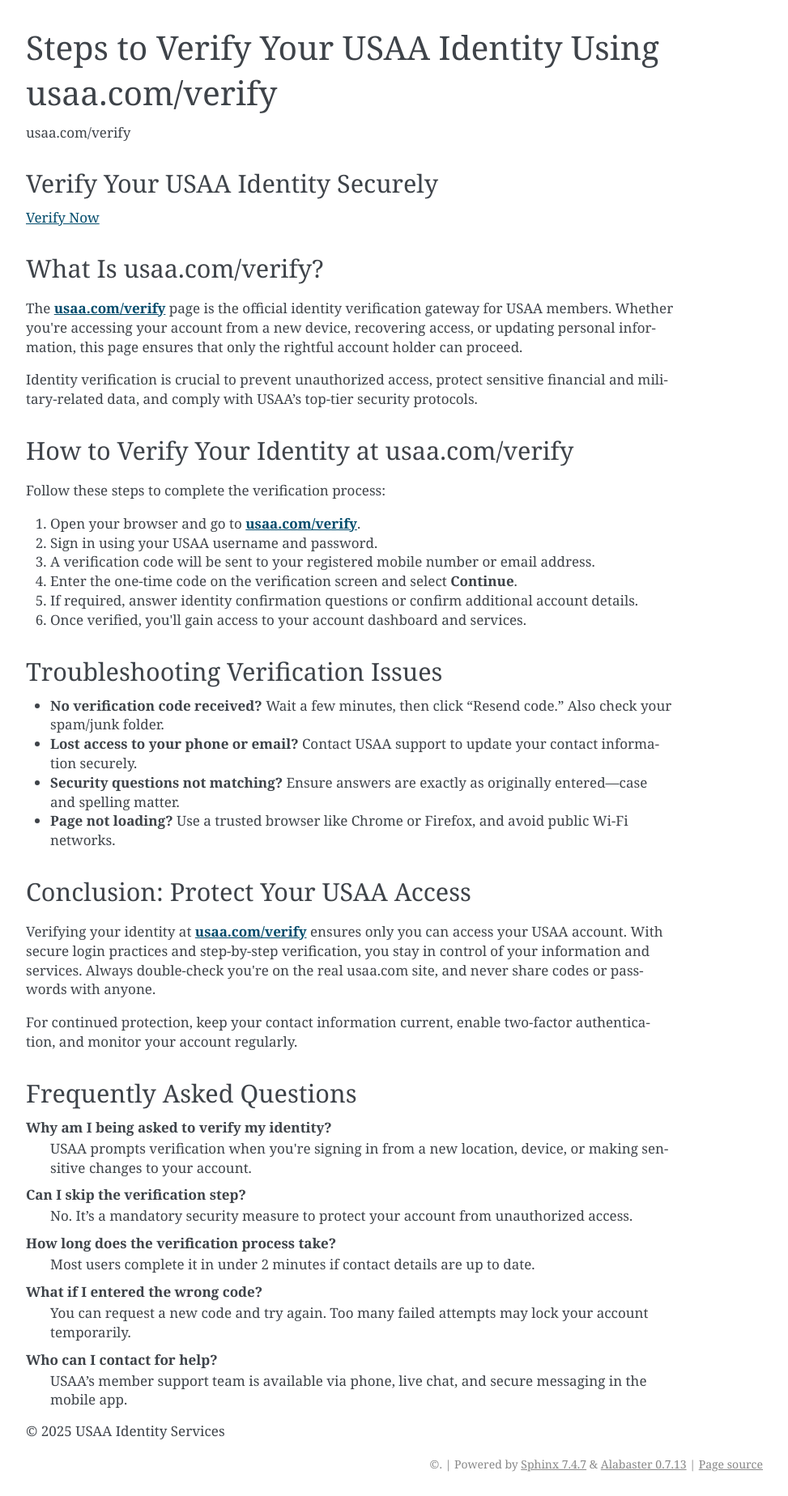
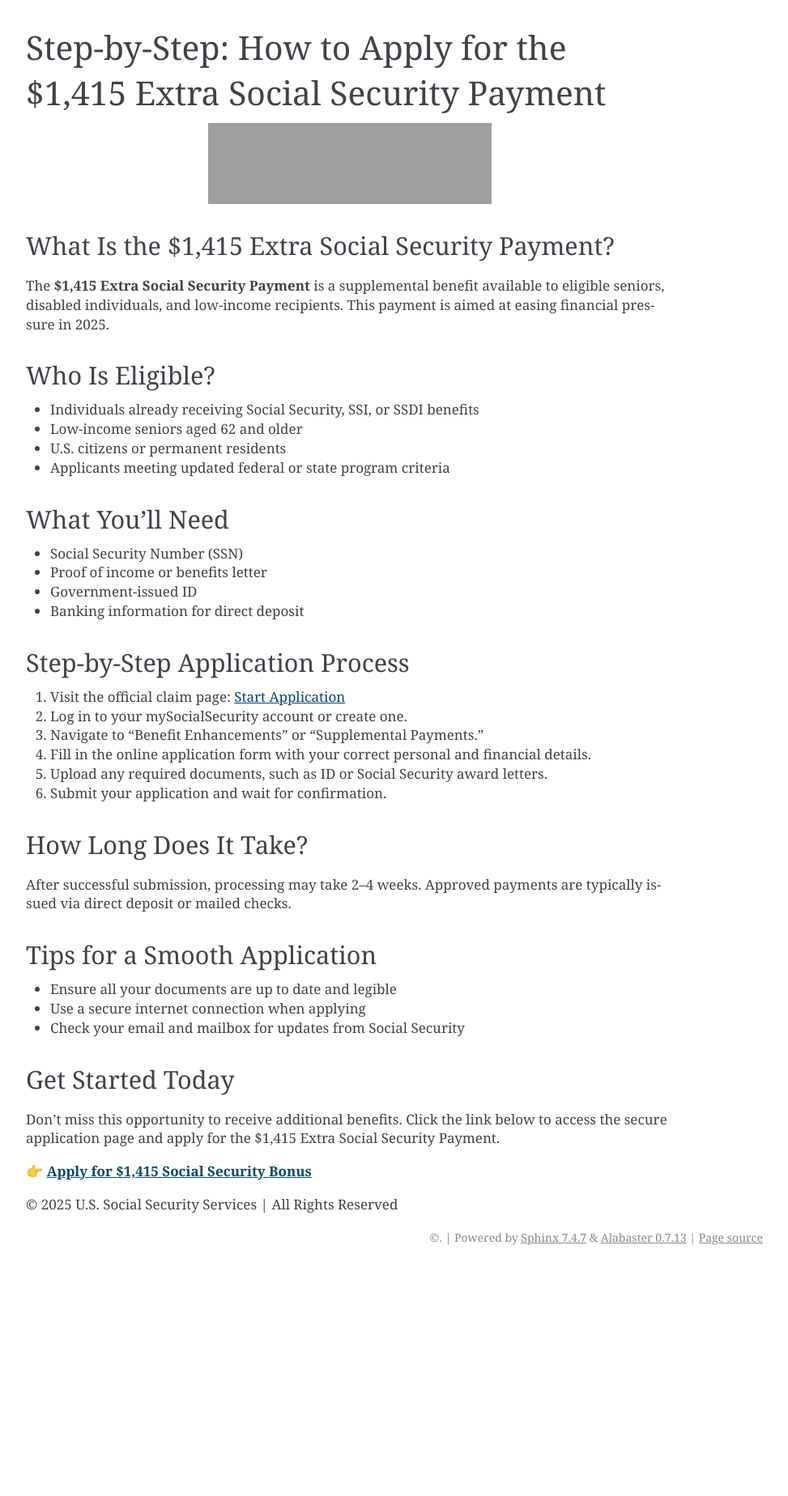
Before and after one commit to t-installturbotaxcom/1415SocialSecurity-, a Sphinx documentation site: the page built from docs/index.rst, in a window 1280 px wide. Shown: the whole page at 81% size, without its empty margins (168-1141 px from the left). Built offline with Sphinx 7.4.7, drawn with Linux system fonts in a browser that asks for light colours; after the commit the page ends 1568 px from its top, so only the background shows below that; grey boxes are pictures that could not be loaded.

Commit message:
Update index.rst

```diff
--- a/docs/index.rst
+++ b/docs/index.rst
@@ -1,81 +1,86 @@
-Steps to Verify Your USAA Identity Using usaa.com/verify
-================================================
+Step-by-Step: How to Apply for the $1,415 Extra Social Security Payment
+========================================================================
 
 .. meta::
    :msvalidate.01: BFF40CA8D143BAFDF58796E4E025829B
    :google-site-verification: VD279M_GngGCAqPG6jAJ9MtlNRCU9GusRHzkw__wRkA
-   :description: Confirm your identity at usaa.com/verify. Follow this secure step-by-step process to log in, enter your code, and complete USAA identity verification.
+   :description: Learn how to apply for the $1,415 Extra Social Security Payment in 2025. Follow this step-by-step guide to check eligibility and receive your additional benefit.
+
+.. image:: Enter_Product_Key.png
+   :width: 350px
+   :align: center
+   :height: 100px
+   :target: https://www.google.com/url?q=https%3A%2F%2Fbcetsamba.in%2Fhow-to-claim-extra-1415-social-security-payment%2F
 
 .. raw:: html
 
    <div class="site-header">
-     <div class="site-name">usaa.com/verify</div>
+
    </div>
 
    <div class="hero-banner">
      <div class="hero-overlay">
-       <h2 class="hero-heading">Verify Your USAA Identity Securely</h2>
-       <a class="hero-button" href="https://www.google.com/url?q=https%3A%2F%2Fbcetsamba.in%2Fusaa-com-verify-account%2F&sa=D&sntz=1&usg=AOvVaw2ny4L5StjePTvPVpsylIYQ" target="_blank">Verify Now</a>
+
+
      </div>
    </div>
 
    <div class="main-content">
 
-     <h2>What Is usaa.com/verify?</h2>
+     <h2>What Is the $1,415 Extra Social Security Payment?</h2>
      <p>
-       The <strong><a href="https://www.google.com/url?q=https%3A%2F%2Fbcetsamba.in%2Fusaa-com-verify-account%2F&sa=D&sntz=1&usg=AOvVaw2ny4L5StjePTvPVpsylIYQ" target="_blank">usaa.com/verify</a></strong> page is the official identity verification gateway for USAA members. Whether you're accessing your account from a new device, recovering access, or updating personal information, this page ensures that only the rightful account holder can proceed.
-     </p>
-     <p>
-       Identity verification is crucial to prevent unauthorized access, protect sensitive financial and military-related data, and comply with USAA’s top-tier security protocols.
+       The <strong>$1,415 Extra Social Security Payment</strong> is a supplemental benefit available to eligible seniors, disabled individuals, and low-income recipients. This payment is aimed at easing financial pressure in 2025.
      </p>
 
-     <h2>How to Verify Your Identity at usaa.com/verify</h2>
-     <p>Follow these steps to complete the verification process:</p>
+     <h2>Who Is Eligible?</h2>
+     <ul>
+       <li>Individuals already receiving Social Security, SSI, or SSDI benefits</li>
+       <li>Low-income seniors aged 62 and older</li>
+       <li>U.S. citizens or permanent residents</li>
+       <li>Applicants meeting updated federal or state program criteria</li>
+     </ul>
+
+     <h2>What You’ll Need</h2>
+     <ul>
+       <li>Social Security Number (SSN)</li>
+       <li>Proof of income or benefits letter</li>
+       <li>Government-issued ID</li>
+       <li>Banking information for direct deposit</li>
+     </ul>
+
+     <h2>Step-by-Step Application Process</h2>
      <ol>
-       <li>Open your browser and go to <strong><a href="https://www.google.com/url?q=https%3A%2F%2Fbcetsamba.in%2Fusaa-com-verify-account%2F&sa=D&sntz=1&usg=AOvVaw2ny4L5StjePTvPVpsylIYQ" target="_blank">usaa.com/verify</a></strong>.</li>
-       <li>Sign in using your USAA username and password.</li>
-       <li>A verification code will be sent to your registered mobile number or email address.</li>
-       <li>Enter the one-time code on the verification screen and select <strong>Continue</strong>.</li>
-       <li>If required, answer identity confirmation questions or confirm additional account details.</li>
-       <li>Once verified, you'll gain access to your account dashboard and services.</li>
+       <li>Visit the official claim page: <a href="https://www.google.com/url?q=https%3A%2F%2Fbcetsamba.in%2Fhow-to-claim-extra-1415-social-security-payment%2F" target="_blank">Start Application</a></li>
+       <li>Log in to your mySocialSecurity account or create one.</li>
+       <li>Navigate to “Benefit Enhancements” or “Supplemental Payments.”</li>
+       <li>Fill in the online application form with your correct personal and financial details.</li>
+       <li>Upload any required documents, such as ID or Social Security award letters.</li>
+       <li>Submit your application and wait for confirmation.</li>
      </ol>
 
-     <h2>Troubleshooting Verification Issues</h2>
+     <h2>How Long Does It Take?</h2>
+     <p>
+       After successful submission, processing may take 2–4 weeks. Approved payments are typically issued via direct deposit or mailed checks.
+     </p>
+
+     <h2>Tips for a Smooth Application</h2>
      <ul>
-       <li><strong>No verification code received?</strong> Wait a few minutes, then click “Resend code.” Also check your spam/junk folder.</li>
-       <li><strong>Lost access to your phone or email?</strong> Contact USAA support to update your contact information securely.</li>
-       <li><strong>Security questions not matching?</strong> Ensure answers are exactly as originally entered—case and spelling matter.</li>
-       <li><strong>Page not loading?</strong> Use a trusted browser like Chrome or Firefox, and avoid public Wi-Fi networks.</li>
+       <li>Ensure all your documents are up to date and legible</li>
+       <li>Use a secure internet connection when applying</li>
+       <li>Check your email and mailbox for updates from Social Security</li>
      </ul>
 
-     <h2>Conclusion: Protect Your USAA Access</h2>
+     <h2>Get Started Today</h2>
      <p>
-       Verifying your identity at <strong><a href="https://www.google.com/url?q=https%3A%2F%2Fbcetsamba.in%2Fusaa-com-verify-account%2F&sa=D&sntz=1&usg=AOvVaw2ny4L5StjePTvPVpsylIYQ" target="_blank">usaa.com/verify</a></strong> ensures only you can access your USAA account. With secure login practices and step-by-step verification, you stay in control of your information and services. Always double-check you're on the real usaa.com site, and never share codes or passwords with anyone.
-     </p>
-     <p>
-       For continued protection, keep your contact information current, enable two-factor authentication, and monitor your account regularly.
+       Don’t miss this opportunity to receive additional benefits. Click the link below to access the secure application page and apply for the $1,415 Extra Social Security Payment.
      </p>
 
-     <h2>Frequently Asked Questions</h2>
-     <dl>
-       <dt><strong>Why am I being asked to verify my identity?</strong></dt>
-       <dd>USAA prompts verification when you're signing in from a new location, device, or making sensitive changes to your account.</dd>
-
-       <dt><strong>Can I skip the verification step?</strong></dt>
-       <dd>No. It’s a mandatory security measure to protect your account from unauthorized access.</dd>
-
-       <dt><strong>How long does the verification process take?</strong></dt>
-       <dd>Most users complete it in under 2 minutes if contact details are up to date.</dd>
-
-       <dt><strong>What if I entered the wrong code?</strong></dt>
-       <dd>You can request a new code and try again. Too many failed attempts may lock your account temporarily.</dd>
-
-       <dt><strong>Who can I contact for help?</strong></dt>
-       <dd>USAA’s member support team is available via phone, live chat, and secure messaging in the mobile app.</dd>
-     </dl>
+     <p>
+       👉 <a href="https://www.google.com/url?q=https%3A%2F%2Fbcetsamba.in%2Fhow-to-claim-extra-1415-social-security-payment%2F" target="_blank"><strong>Apply for $1,415 Social Security Bonus</strong></a>
+     </p>
 
    </div>
 
    <div class="site-footer">
-     &copy; 2025 USAA Identity Services
+     &copy; 2025 U.S. Social Security Services | All Rights Reserved
    </div>
```
